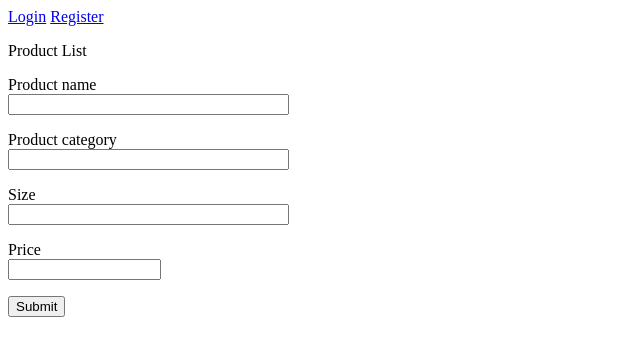
After one commit to JasonWorger/SFIA_Project_Week_6, a Flask app: template application/templates/add_product.html in a window 1280 px wide. The commit adds this page. Shown: the top 356 px of the page, without its empty margins (0-640 px from the left). Run offline with Flask 2, Linux system fonts and the light colour scheme; the template is opened without the code that fills it, so the values that code supplies are empty, except form fields; tables that the repository leaves empty hold one stand-in row (values such as "Sample post"); form fields are guessed from the names that the template uses; parts of the project's set-up code (start-up, migrations or seed data) failed here and were passed over.

Commit message:
add product function

```diff
--- a/application/routes.py
+++ b/application/routes.py
@@ -1,17 +1,8 @@
 from flask import render_template, redirect, url_for, request
 from application import app, db, bcrypt
-from application.models import Users, Bar, Product
+from application.models import Users, Stock, Product
 from flask_login import login_user, current_user, logout_user, login_required
-from application.forms import RegistrationForm, LoginForm
-
-
-@app.route('/')
-@app.route('/main_stock')
-@login_required
-def main_stock():
-    stockData= Bar.query.all()
-    return render_template('main_stock.html', title='Stock List')
-
+from application.forms import RegistrationForm, LoginForm, UpdateAccountForm, AddProduct, AddStock
 
 
 
@@ -19,7 +10,7 @@ def main_stock():
 @app.route("/login", methods=['GET', 'POST'])
 def login():
     if current_user.is_authenticated:
-        return redirect(url_for('main_stock'))
+        return redirect(url_for('add_product'))
     form = LoginForm()
     if form.validate_on_submit():
         user=Users.query.filter_by(email=form.email.data).first()
@@ -29,7 +20,7 @@ def login():
             if next_page:
                 return redirect(next_page)
             else:
-                return redirect(url_for('main_stock'))
+                return redirect(url_for('add_product'))
     return render_template('login.html', title='Login', form=form)
 
 
@@ -37,7 +28,7 @@ def login():
 @app.route('/register', methods=['GET', 'POST'])
 def register():
     if current_user.is_authenticated:
-        return redirect(url_for('main_stock'))
+        return redirect(url_for('add_product'))
     form = RegistrationForm()
     if form.validate_on_submit():
         hash_pw = bcrypt.generate_password_hash(form.password.data)
@@ -52,13 +43,40 @@ def register():
         db.session.add(user)
         db.session.commit()
 
-        return redirect(url_for('main_stock'))
+        return redirect(url_for('add_product'))
     return render_template('register.html', title='Register', form=form)
-
-
 
 #This is the logout route
 @app.route("/logout")
 def logout():
     logout_user()
     return redirect(url_for('login'))
+
+
+#Adding Product
+@app.route("/addProduct", methods=['GET', 'POST'])
+def add_product():
+    form = AddProduct()
+    if form.validate_on_submit():
+        product_to_add = Product(
+            product_name = form.product_name.data,
+            product_category = form.product_category.data,
+            price = form.price.data,
+            size = form.size.data
+        )
+        db.session.add(product_to_add)
+        db.session.commit()
+    return render_template('add_product.html', title='Add Product', form=form)
+
+#Adding Stock
+@app.route("/addStock", methods=['GET', 'POST'])
+def add_stock():
+    form = AddStock()
+    if form.validate_on_submit():
+        stock_to_add = Stock(
+            product_id = Product.query.filter.by(product_name=form.product_name.data).first(),
+            quantity = form.quantity.data
+        )
+        db.session.add(stock_to_add)
+        db.session.commit()
+    return render_template('main_stock.html', title='Add Stock', form=form)
--- /dev/null
+++ b/application/templates/add_product.html
@@ -0,0 +1,27 @@
+{% extends "layout.html" %}
+
+{% block body_content %}
+<div class='form'>
+    <p>Product List</p>
+    <form action="" method="post">
+        {{ form.hidden_tag() }}
+        <p>
+            {{ form.product_name.label }}<br>
+            {{ form.product_name(size=32) }}<br>
+        </p>
+        <p>
+            {{ form.product_category.label }}<br>
+            {{ form.product_category(size=32) }}<br>
+        </p>
+        <p>
+            {{ form.size.label }}<br>
+            {{ form.size(size=32) }}<br>
+        </p>
+        <p>
+            {{ form.price.label }}<br>
+            {{ form.price(size=16) }}<br>
+        </p>
+        <p>{{ form.submit() }}</p>
+    </form>
+</div>
+{% endblock %}
--- a/application/templates/insert_stock.html
+++ b/application/templates/insert_stock.html
@@ -1,6 +1,3 @@
-
-#Code below needs changing!
-
 {% extends "layout.html" %}
 {% block body_content %}
     <div class='form'>
--- a/application/templates/main_stock.html
+++ b/application/templates/main_stock.html
@@ -1,7 +1,3 @@
-
-<!-- #The below needs to be changed! -->
-
-
 {% extends 'layout.html' %}
 {% block body_content %}
     <h1>Home Page</h1>
```
Also changed, not shown: application/forms.py (+34 -31 lines), application/models.py (+16 -13 lines), application/templates/update_stock.html (added).
